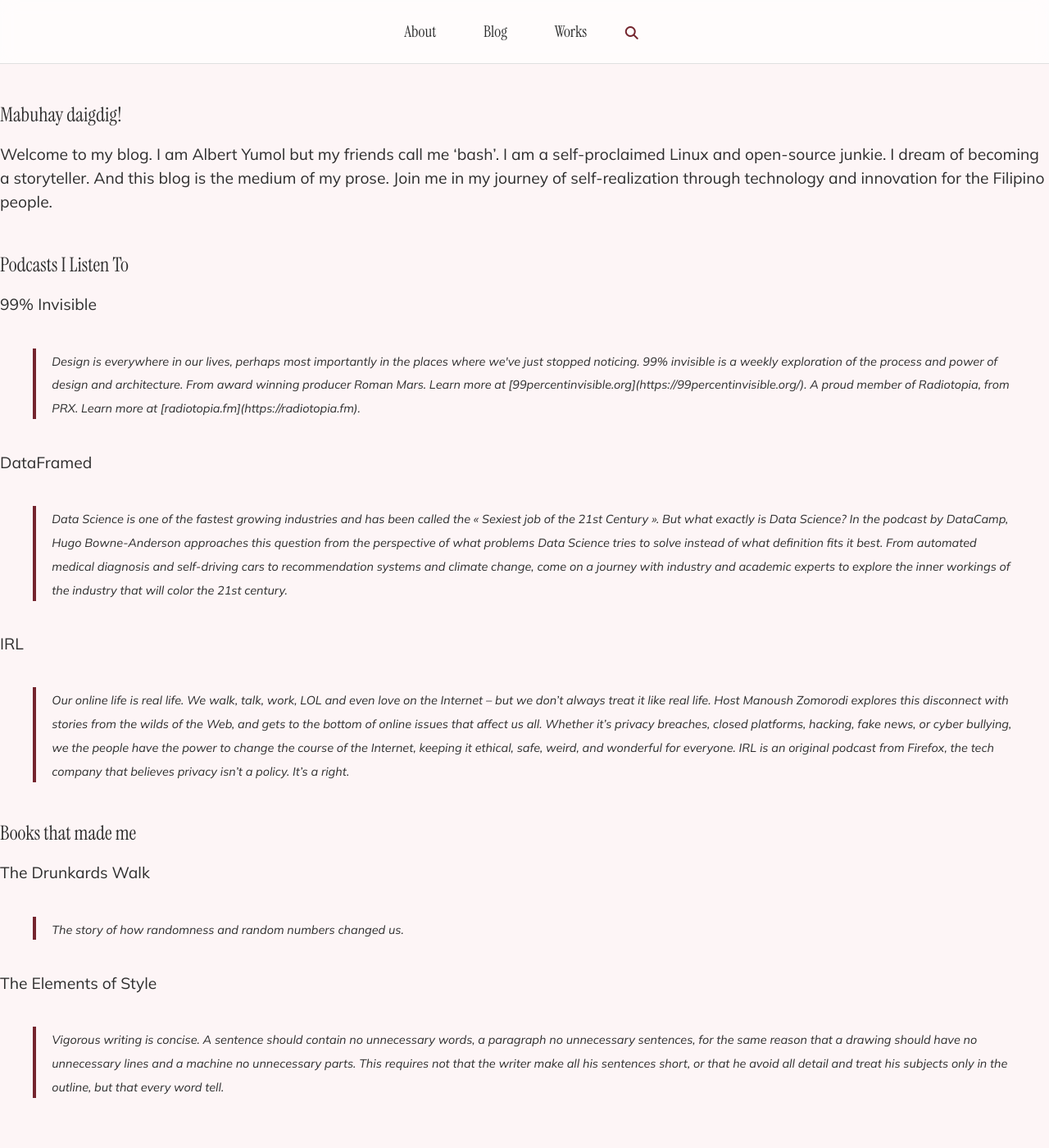
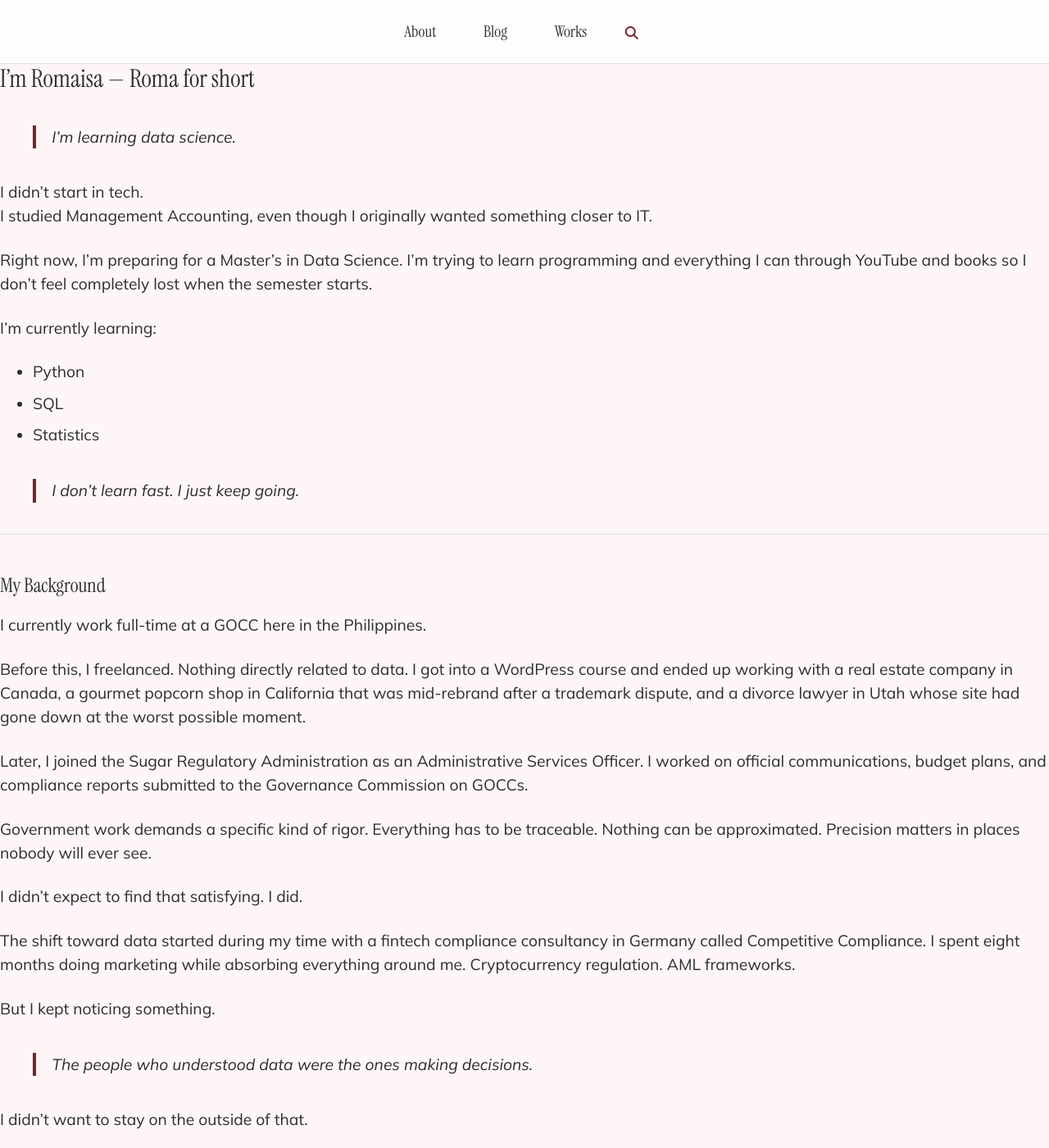
Before and after one commit to romaisablbgn/romaisablbgn.github.io, a Jekyll site: the page built from _pages/about.md, in a window 1280 px wide and 1400 px high. Shown: the whole window at 82% size. Built offline with Jekyll 4.4.1, drawn with Linux system fonts in a browser that asks for light colours; cached includes are drawn as plain includes; some web fonts are replaced; our own code applies the rules of GitHub Pages for plain Markdown files; some of the changed text lies outside the part shown.

Commit message:
Revise about page with personal details and learning goals
Updated the content of the about page to reflect personal background and current learning in data science.

```diff
--- a/_pages/about.md
+++ b/_pages/about.md
@@ -2,44 +2,90 @@
 title: "About"
 permalink: /about/
 header:
-  image: "/images/kontradaya.jpg"
+  image: "/images/roma-about-page-header.webp"
+---
+
+# I'm Romaisa — Roma for short
+
+> I’m learning data science.
+
+I didn’t start in tech.
+I studied Management Accounting, even though I originally wanted something closer to IT.
+
+Right now, I’m preparing for a Master’s in Data Science. I’m trying to learn programming and everything I can through YouTube and books so I don’t feel completely lost when the semester starts.
+
+I’m currently learning:
+- Python
+- SQL
+- Statistics
+
+> I don’t learn fast. I just keep going.
 
 ---
 
-<h2>Mabuhay daigdig!</h2>
+## My Background
 
-Welcome to my blog. I am Albert Yumol but my friends call me ‘bash’. I am a self-proclaimed Linux and open-source junkie. I dream of becoming a storyteller. And this blog is the medium of my prose. Join me in my journey of self-realization through technology and innovation for the Filipino people.
+I currently work full-time at a GOCC here in the Philippines.
 
-<h2>Podcasts I Listen To</h2>
+Before this, I freelanced. Nothing directly related to data. I got into a WordPress course and ended up working with a real estate company in Canada, a gourmet popcorn shop in California that was mid-rebrand after a trademark dispute, and a divorce lawyer in Utah whose site had gone down at the worst possible moment.
 
-99% Invisible
+Later, I joined the Sugar Regulatory Administration as an Administrative Services Officer. I worked on official communications, budget plans, and compliance reports submitted to the Governance Commission on GOCCs.
 
-<blockquote>
-<small>Design is everywhere in our lives, perhaps most importantly in the places where we've just stopped noticing. 99% invisible is a weekly exploration of the process and power of design and architecture. From award winning producer Roman Mars. Learn more at [99percentinvisible.org](https://99percentinvisible.org/). A proud member of Radiotopia, from PRX. Learn more at [radiotopia.fm](https://radiotopia.fm).</small>
-</blockquote>
+Government work demands a specific kind of rigor. Everything has to be traceable. Nothing can be approximated. Precision matters in places nobody will ever see.
 
-DataFramed
+I didn’t expect to find that satisfying. I did.
 
-<blockquote>
-<small>Data Science is one of the fastest growing industries and has been called the « Sexiest job of the 21st Century ». But what exactly is Data Science? In the podcast by DataCamp, Hugo Bowne-Anderson approaches this question from the perspective of what problems Data Science tries to solve instead of what definition fits it best. From automated medical diagnosis and self-driving cars to recommendation systems and climate change, come on a journey with industry and academic experts to explore the inner workings of the industry that will color the 21st century.</small>
-</blockquote>
+The shift toward data started during my time with a fintech compliance consultancy in Germany called Competitive Compliance. I spent eight months doing marketing while absorbing everything around me. Cryptocurrency regulation. AML frameworks.
 
-IRL
+But I kept noticing something.
 
-<blockquote>
-<small>Our online life is real life. We walk, talk, work, LOL and even love on the Internet – but we don’t always treat it like real life. Host Manoush Zomorodi explores this disconnect with stories from the wilds of the Web, and gets to the bottom of online issues that affect us all. Whether it’s privacy breaches, closed platforms, hacking, fake news, or cyber bullying, we the people have the power to change the course of the Internet, keeping it ethical, safe, weird, and wonderful for everyone. IRL is an original podcast from Firefox, the tech company that believes privacy isn’t a policy. It’s a right.</small>
-</blockquote>
+> The people who understood data were the ones making decisions.
 
-<h2>Books that made me</h2>
+I didn’t want to stay on the outside of that.
 
-The Drunkards Walk
+---
 
-<blockquote>
-<small>The story of how randomness and random numbers changed us.</small>
-</blockquote>
+## Why this blog exists
 
-The Elements of Style
+This is where I learn out loud.
 
-<blockquote>
-<small>Vigorous writing is concise. A sentence should contain no unnecessary words, a paragraph no unnecessary sentences, for the same reason that a drawing should have no unnecessary lines and a machine no unnecessary parts. This requires not that the writer make all his sentences short, or that he avoid all detail and treat his subjects only in the outline, but that every word tell.</small>
-</blockquote>
+Mostly data science. Sometimes just thoughts.
+
+I write about what I’m studying because writing is how I find out if I actually understand something. If it’s useful to someone else, that’s a bonus.
+
+So what you’ll find here:
+- things I’m learning
+- things I’m struggling with
+- things I’m trying to explain to myself
+
+> Writing helps me check if I actually understand something.
+
+---
+
+## Outside of this
+
+I read a lot. Mostly books about money, behavior, and how people think.
+
+Right now I’m reading *50 Economics Classics* and *Who Moved My Cheese?*
+On my list are *From Third World to First* and *Man’s Search for Meaning*, which I’ve been putting off for a while.
+
+Lately, I’ve been watching a lot of C-dramas.
+*Prisoner of Beauty*, *Shine on Me*, *Youthful Glory*, *Perfect Match*, *Snow Fall*, *Princess Royale*.
+
+And recently, I can’t stop thinking about *The Apothecary Diaries*.
+
+---
+
+## If you’re here
+
+You’re probably also figuring things out.
+
+Same.
+
+---
+
+<br>
+
+📧 romaisa@routecollective.com
+🔗 linkedin.com/in/romaisablbgn
+📷 instagram.com/romaisablbgn
```
